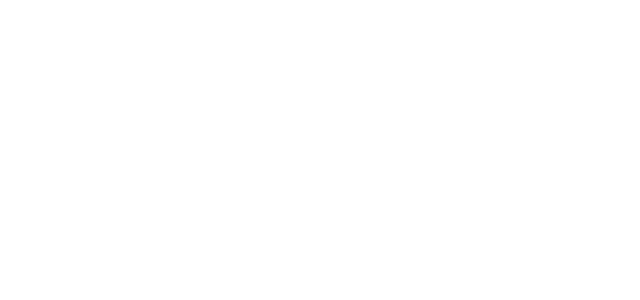
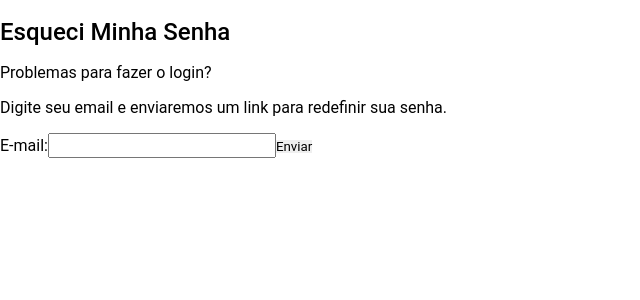
Before and after one commit to higorhbs/workwave, a React (Vite) app: page /Esqueci in a window 1280 px wide. Shown: the top 300 px of the page, without its empty margins (0-640 px from the left). Built offline with nearby package versions, Linux system fonts and the light colour scheme.

Commit message:
adicionando esqueci minha senha

```diff
--- a/src/App.tsx
+++ b/src/App.tsx
@@ -14,6 +14,7 @@ import { ellipse, square, triangle } from 'ionicons/icons';
 import Home from './pages/Home';
 import Tab2 from './pages/Tab2';
 import Criarconta from './pages/Criarconta'
+import Esqueci from './pages/Esqueci'
 
 
 
@@ -52,6 +53,9 @@ const App: React.FC = () => (
         <Route exact path="/Criarconta"> {/* Adicione a rota para CriarConta */}
           <Criarconta />
         </Route>
+        <Route exact path="/Esqueci"> {/* Adicione a rota para CriarConta */}
+          <Esqueci/>
+        </Route>
         <Route exact path="/">
           <Redirect to="/Home" />
         </Route>
--- a/src/pages/Criarconta.tsx
+++ b/src/pages/Criarconta.tsx
@@ -1,5 +1,5 @@
 import React, { useState } from 'react';
-import { IonContent, IonPage, IonImg, IonInput, IonItem, IonLabel, IonButton, IonList } from '@ionic/react';
+import { IonPage, IonImg, IonInput } from '@ionic/react';
 import { useHistory } from 'react-router-dom'; // Importe o hook useHistory
 import './Criarconta.css';
 
@@ -9,6 +9,7 @@ const SignUpPage: React.FC = () => {
   const [username, setUsername] = useState('');
   const [password, setPassword] = useState('');
   const [errorMessage, setErrorMessage] = useState('');
+  const history = useHistory(); // Obtenha o objeto history usando o hook useHistory
 
   const handleSubmit = (event: React.FormEvent) => {
     event.preventDefault();
@@ -16,7 +17,6 @@ const SignUpPage: React.FC = () => {
     if (!firstName || !lastName || !username || !password) {
       setErrorMessage('Por favor, preencha todos os campos.');
     } else {
-
       console.log('Nome:', firstName);
       console.log('Sobrenome:', lastName);
       console.log('Usuário:', username);
@@ -28,6 +28,9 @@ const SignUpPage: React.FC = () => {
       setPassword('');
       setErrorMessage('');
       alert('Conta criada com sucesso!');
+
+      // Navegar para a página Esqueci após criar a conta
+      history.push('/Esqueci');
     }
   };
 
@@ -40,7 +43,6 @@ const SignUpPage: React.FC = () => {
       </div>
       <div className="inputs">
         <h2 className='inicial'>Criar Conta</h2>
-
         <form onSubmit={handleSubmit}>
           <label htmlFor="first-name"></label>
           <input
@@ -64,7 +66,7 @@ const SignUpPage: React.FC = () => {
 
           <label htmlFor="username"></label>
           <input
-              placeholder='Nome de Usuario'
+            placeholder='Nome de Usuário'
             type="text"
             id="username"
             value={username}
@@ -86,7 +88,6 @@ const SignUpPage: React.FC = () => {
         </form>
 
         {errorMessage && <div style={{ color: 'red' }}>{errorMessage}</div>}
-
       </div>
     </IonPage>
   );
--- /dev/null
+++ b/src/pages/Esqueci.tsx
@@ -0,0 +1,48 @@
+import React, { useState } from 'react';
+import { useHistory } from 'react-router-dom'; // Importe o hook useHistory
+import './Criarconta.css';
+
+const Esqueci: React.FC = () => {
+  const [email, setEmail] = useState('');
+  const [mensagem, setMensagem] = useState('');
+  const history = useHistory(); // Obtenha o objeto history usando o hook useHistory
+
+  const handleSubmit = (event: React.FormEvent) => {
+    event.preventDefault();
+
+    // Simulação de envio de e-mail para recuperar a senha
+    // Aqui você pode implementar a lógica para enviar um e-mail de recuperação de senha para o endereço fornecido
+
+    if (email) {
+      setMensagem(`Um e-mail de recuperação foi enviado para ${email}`);
+    } else {
+      setMensagem('Por favor, insira um endereço de e-mail válido.');
+    }
+  };
+
+  const handleClick = () => {
+    history.push('/Esqueci');
+  };
+
+  return (
+    <div>
+      <h2 className='Inicial'>Esqueci Minha Senha</h2>
+      <p>Problemas para fazer o login?</p>
+      <p>Digite seu email e enviaremos um link para redefinir sua senha.</p>
+      <form onSubmit={handleSubmit}>
+        <label htmlFor="email">E-mail:</label>
+        <input
+          type="email"
+          id="email"
+          value={email}
+          onChange={(e) => setEmail(e.target.value)}
+          required
+        />
+        <button type="submit">Enviar</button>
+      </form>
+      {mensagem && <div>{mensagem}</div>}
+    </div>
+  );
+};
+
+export default Esqueci;
--- a/src/pages/Home.css
+++ b/src/pages/Home.css
@@ -52,7 +52,7 @@
   font-family: 'titulo';
   display: block;
   margin: 0 auto 5px;
-  margin-bottom: 70px;
+  margin-bottom: 60px;
   width: 60%;
 }
 .caixa {
--- a/src/pages/Home.tsx
+++ b/src/pages/Home.tsx
@@ -27,6 +27,7 @@ const YourComponent: React.FC = () => {
         Ondas de facilidade e conveniência <br></br>ao alcance das suas mãos!
       </div>
       <IonButton className='criar' type="submit" onClick={handleClick}>Entrar</IonButton>
+      <IonButton className='criar' type="submit" onClick={handleClick}>Criar conta</IonButton>
     </IonPage>
   );
 };
```
Lines whose indentation alone changed are shown as unchanged.
